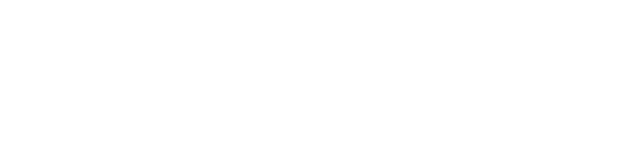
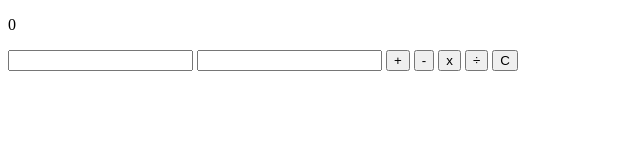
Before and after one commit to Arthur789123/calculadora, a plain HTML site: page index.html in a window 1280 px wide. Shown: the whole page, without its empty margins (0-640 px from the left). Drawn offline with Linux system fonts and the light colour scheme.

Commit message:
html final

```diff
--- a/index.html
+++ b/index.html
@@ -1,11 +1,53 @@
 <!DOCTYPE html>
 <html lang="en">
+
 <head>
     <meta charset="UTF-8">
     <meta name="viewport" content="width=device-width, initial-scale=1.0">
-    <title>Document</title>
+    <title>Calculadora</title>
 </head>
+
 <body>
+    <p id="resultado">0</p>
+    <input type="number" id="numero1">
+    <input type="number" id="numero2">
+    <button onclick="soma()"> + </button>
+    <button onclick="subtrair()"> - </button>
+    <button onclick="multiplicar()"> x </button>
+    <button onclick="dividir()"> ÷ </button>
+    <button onclick="Limpar()"> C </button>
 
+
+    <script>
+        const resultado = document.getElementById("resultado")
+        const n1 = document.getElementById("numero1")
+        const n2 = document.getElementById("numero2")
+
+        function soma() {
+            const somaFinal = parseInt(n1.value) + parseInt(n2.value)
+            resultado.textContent = somaFinal;
+        }
+
+        function subtrair() {
+            const subtrairFinal = parseInt(n1.value) - parseInt(n2.value)
+            resultado.textContent = subtrairFinal
+        }
+
+        function multiplicar() {
+            const multiFinal = parseInt(n1.value) * parseInt(n2.value)
+            resultado.textContent = multiFinal;
+        }
+
+        function dividir() {
+            const diviFinal = parseInt(n1.value) / parseInt (n2.value)
+            resultado.textContent = diviFinal;
+        }
+
+        function Limpar() {
+            resultado.textContent = 0
+
+        }
+    </script>
 </body>
+
 </html>
```
